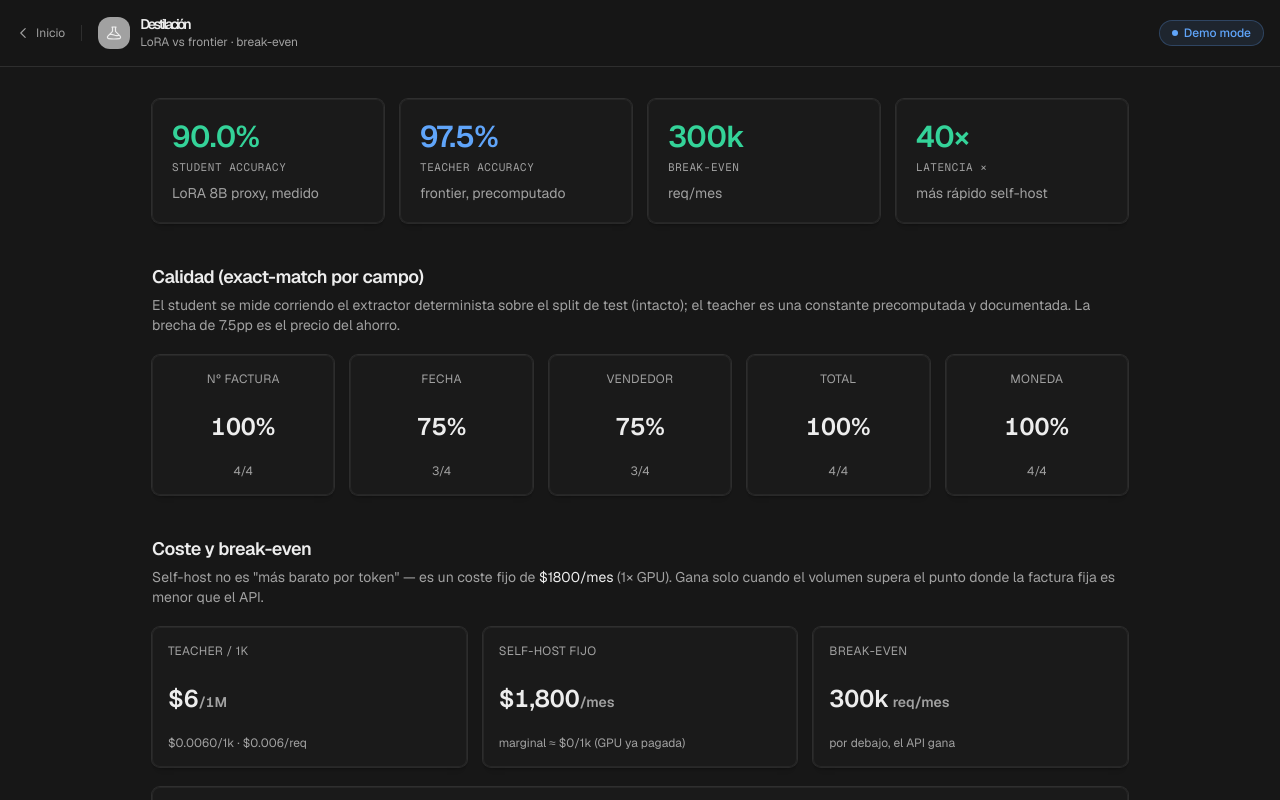
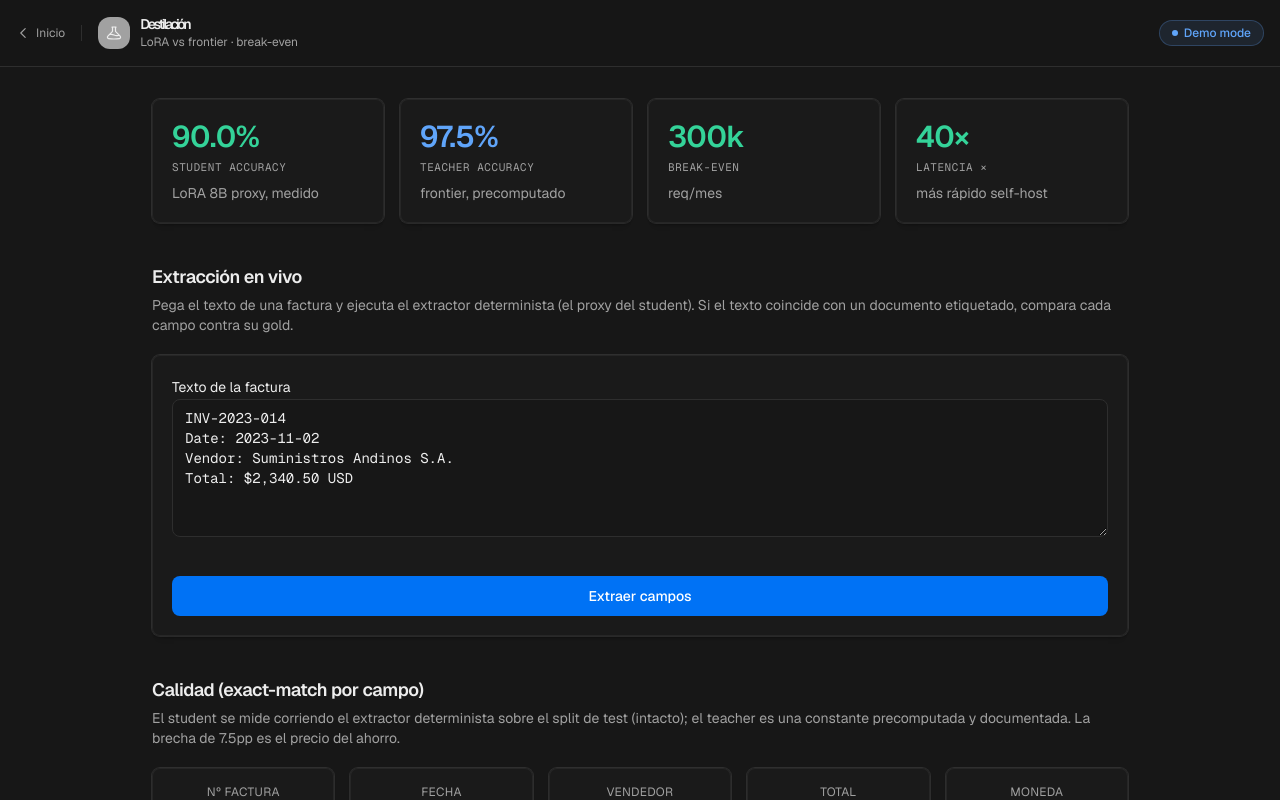
Before and after one commit to mdeasis27/destilacion, a Next.js app: page /app in a window 1280 px wide. Shown: the top 800 px of the page. Built offline with nearby package versions, Linux system fonts and the light colour scheme.

Commit message:
feat: interactive LoRA extraction playground

```diff
--- a/app/app/page.tsx
+++ b/app/app/page.tsx
@@ -1,5 +1,6 @@
 "use client";
 
+import { useState } from "react";
 import Link from "next/link";
 import { Alert } from "@/design-system/components/alert";
 import { Card } from "@/design-system/components/card";
@@ -7,8 +8,12 @@ import { MetricCard } from "@/design-system/components/metric-card";
 import { Meter } from "@/design-system/components/meter";
 import { StatusBadge } from "@/design-system/components/status-badge";
 import { getComparison } from "@/lib/destilacion/demo";
+import { extractInvoice } from "@/lib/destilacion/extract";
+import type { InvoiceDocument, InvoiceFields } from "@/lib/destilacion/types";
+import documents from "@/lib/destilacion/data/documents.json";
 
 const DATA = getComparison();
+const DOCS = documents as readonly InvoiceDocument[];
 
 const FIELD_LABELS: Record<string, string> = {
   invoiceNumber: "Nº factura",
@@ -26,6 +31,15 @@ export default function AppPage() {
   const latency = DATA.latency;
   const be = cost.breakEvenVolume;
   const maxSeriesTeacher = Math.max(...DATA.series.map((p) => p.teacher), cost.gpuMonthlyCost);
+
+  const [text, setText] = useState(DOCS[0].text);
+  const [result, setResult] = useState<{ fields: InvoiceFields; gold: InvoiceFields | null } | null>(null);
+
+  function run() {
+    const fields = extractInvoice(text);
+    const gold = DOCS.find((d) => d.text === text)?.gold ?? null;
+    setResult({ fields, gold });
+  }
 
   return (
     <div className="min-h-screen bg-background">
@@ -90,6 +104,68 @@ export default function AppPage() {
             tone="success"
           />
         </div>
+
+        {/* ── PLAYGROUND ──────────────────────── */}
+        <section>
+          <h2 className="text-lg font-semibold tracking-tight text-foreground mb-1">Extracción en vivo</h2>
+          <p className="text-sm text-muted-foreground mb-5">
+            Pega el texto de una factura y ejecuta el extractor determinista (el proxy del
+            student). Si el texto coincide con un documento etiquetado, compara cada campo
+            contra su gold.
+          </p>
+
+          <Card className="p-5 space-y-4">
+            <div className="space-y-1">
+              <span className="text-sm text-foreground">Texto de la factura</span>
+              <textarea
+                value={text}
+                onChange={(e) => setText(e.target.value)}
+                rows={6}
+                className="w-full rounded-[var(--radius-md)] border border-[var(--border)] bg-background px-3 py-2 text-sm font-mono text-foreground focus:outline-none focus:ring-2 focus:ring-ring/60"
+              />
+            </div>
+            <button
+              onClick={run}
+              className="w-full rounded-[var(--radius-md)] bg-accent px-4 py-2.5 text-sm font-medium text-[#ffffff] hover:bg-accent/90 transition-colors"
+            >
+              Extraer campos
+            </button>
+          </Card>
+
+          {result && (
+            <Card className="mt-4 p-5">
+              <div className="grid gap-3 grid-cols-1 sm:grid-cols-2 lg:grid-cols-3">
+                {FIELDS.map((key) => {
+                  const value = result.fields[key as keyof InvoiceFields];
+                  const gold = result.gold ? result.gold[key as keyof InvoiceFields] : null;
+                  const hasGold = result.gold !== null;
+                  const match = hasGold && value === gold;
+                  return (
+                    <div key={key} className="rounded-[var(--radius-md)] border border-[var(--border)] p-4">
+                      <p className="text-xs text-muted-foreground uppercase tracking-wide mb-1">{FIELD_LABELS[key]}</p>
+                      <p className="text-sm font-medium text-foreground break-words">{value || "—"}</p>
+                      <div className="mt-2">
+                        {hasGold ? (
+                          <StatusBadge tone={match ? "success" : "danger"} dot>
+                            {match ? "coincide" : "difiere"}
+                          </StatusBadge>
+                        ) : (
+                          <StatusBadge tone="neutral">sin referencia</StatusBadge>
+                        )}
+                      </div>
+                    </div>
+                  );
+                })}
+              </div>
+              {result.gold && (
+                <p className="mt-4 text-xs text-muted-foreground">
+                  Comparado contra el gold del documento etiquetado. Edita el texto para que deje
+                  de coincidir con un documento conocido y verás los campos sin referencia.
+                </p>
+              )}
+            </Card>
+          )}
+        </section>
 
         {/* ── QUALITY ─────────────────────────── */}
         <section>
```
